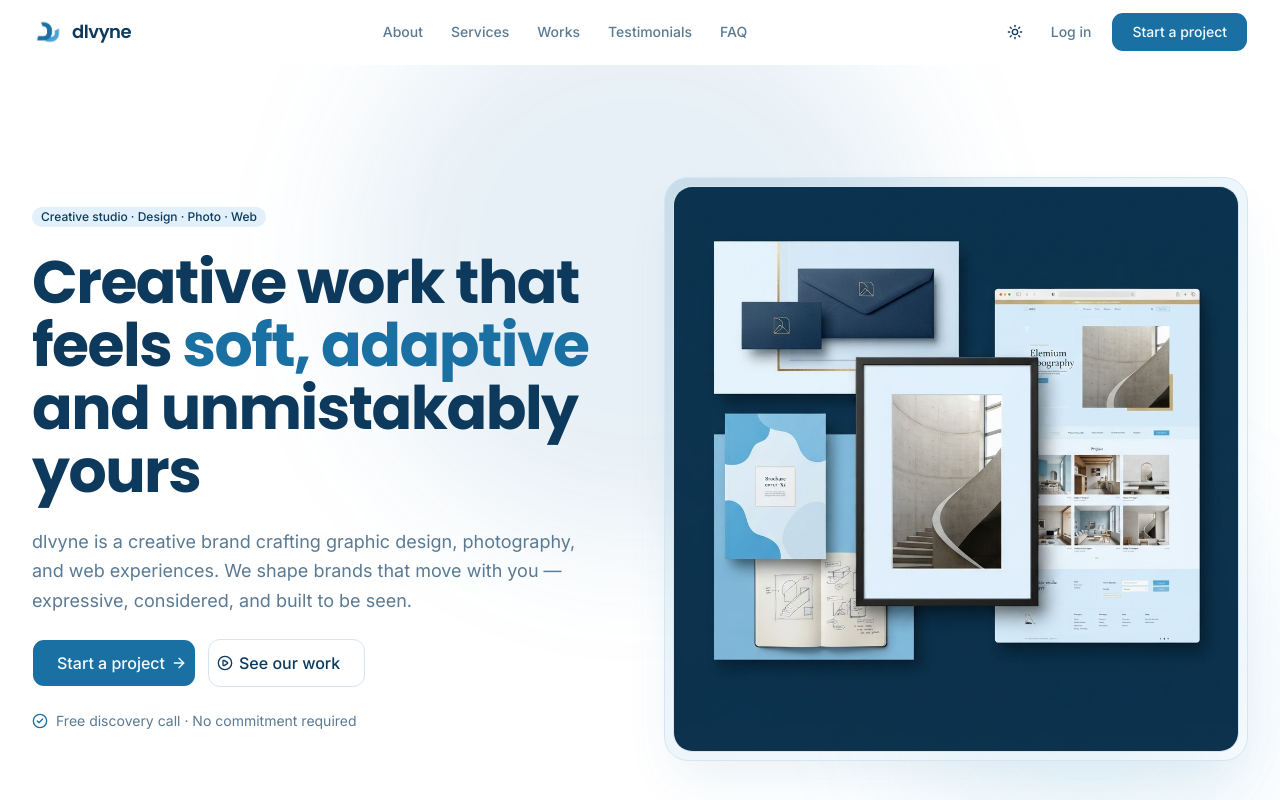
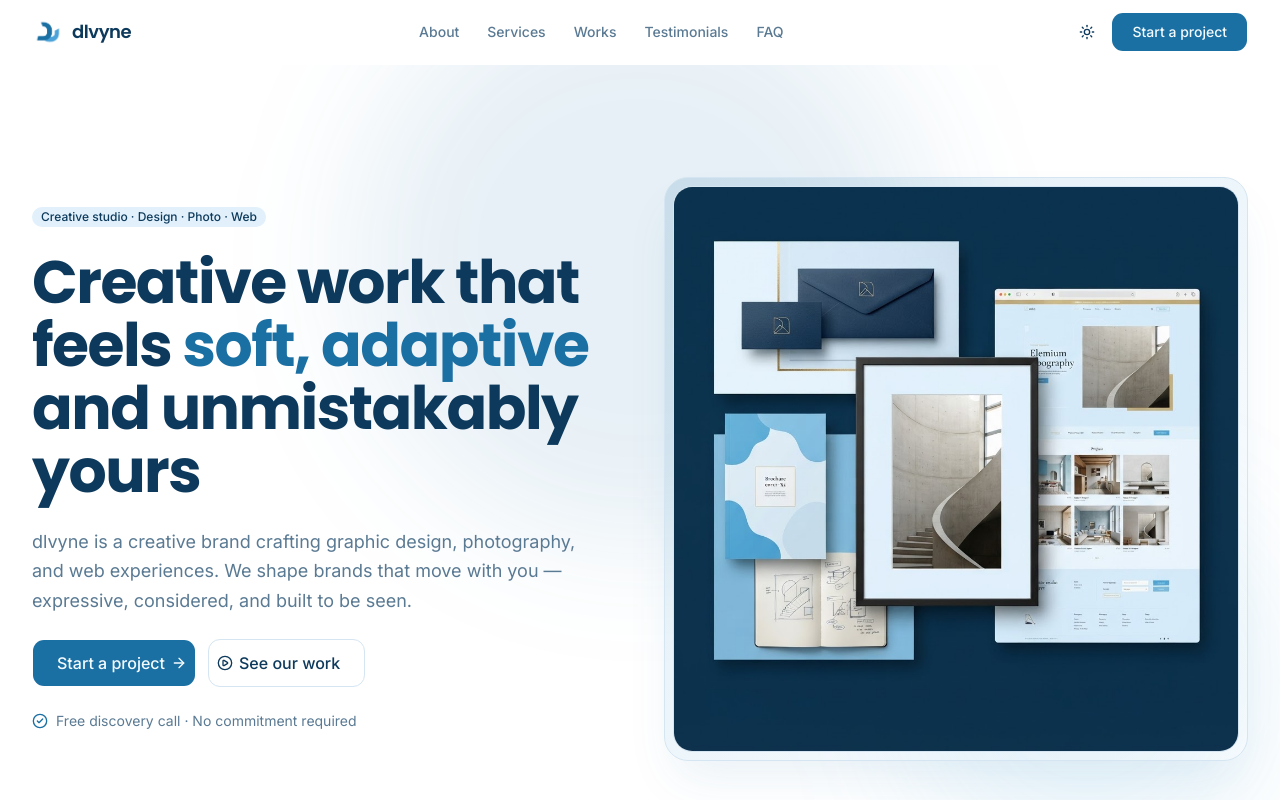
Before and after one commit to delvinraditya/dlvyne, a Next.js app: page / in a window 1280 px wide. Shown: the top 800 px of the page. Built offline with nearby package versions, Linux system fonts and the light colour scheme.

Commit message:
Log in disepir

```diff
--- a/components/site-header.tsx
+++ b/components/site-header.tsx
@@ -65,12 +65,6 @@ export function SiteHeader() {
 
         <div className="hidden items-center gap-2 md:flex">
           <ThemeToggle />
-          <Link
-            href="#login"
-            className="rounded-[var(--radius)] px-3 py-2 text-sm font-medium text-muted-foreground transition-colors hover:text-foreground focus-visible:outline-none focus-visible:ring-2 focus-visible:ring-ring"
-          >
-            Log in
-          </Link>
           <Button
             className="h-10 px-5"
             nativeButton={false}
@@ -117,17 +111,6 @@ export function SiteHeader() {
                 ))}
               </nav>
               <div className="mt-auto flex flex-col gap-2 p-4">
-                <SheetClose
-                nativeButton={false}
-                  render={
-                    <Link
-                      href="#login"
-                      className="rounded-[var(--radius)] px-3 py-2.5 text-center text-base font-medium text-muted-foreground transition-colors hover:text-foreground"
-                    >
-                      Log in
-                    </Link>
-                  }
-                />
                 <Button
                   className="h-11 w-full text-base"
                   nativeButton={false}
```
Lines whose indentation alone changed are shown as unchanged.
